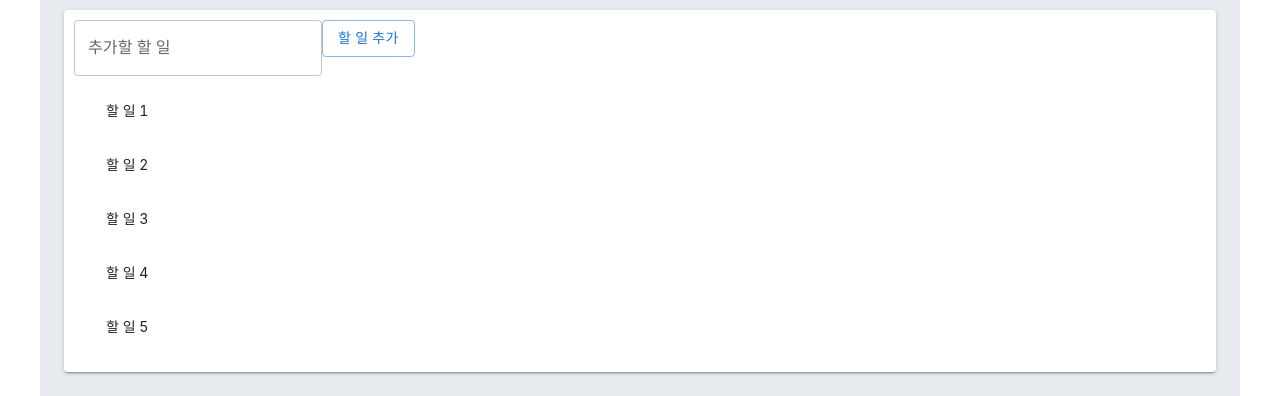
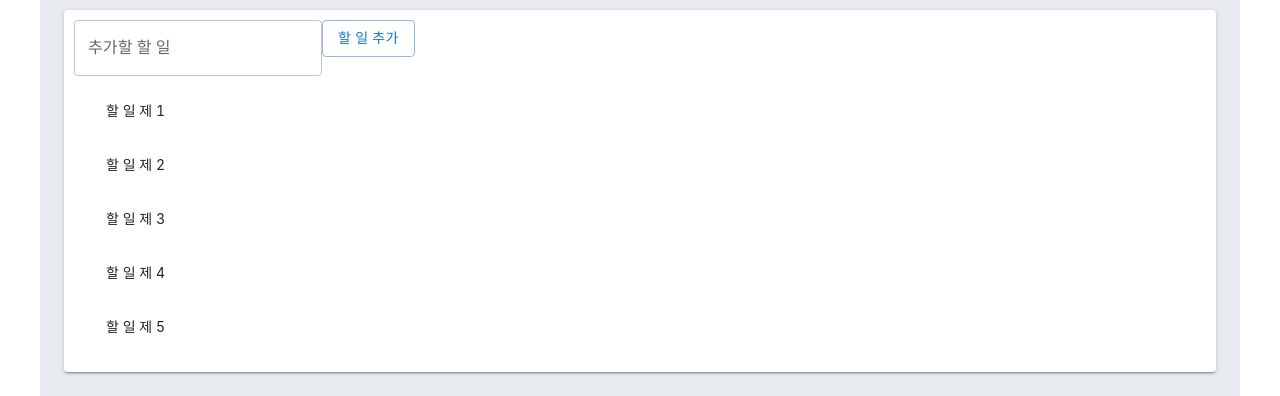
Before and after one commit to yedarm2/redux-practice, a Next.js app: page / in a window 1280 px wide. Shown: the top 396 px of the page. Built offline with nearby package versions, Linux system fonts and the light colour scheme.

Commit message:
redux store 적용 및 목록 가져오기 적용

```diff
--- a/components/TodoList/TodoList.tsx
+++ b/components/TodoList/TodoList.tsx
@@ -2,10 +2,10 @@ import { FC } from 'react';
 
 import { Box, List, ListItem, ListItemButton } from '@mui/material';
 
-import { ITodo } from '../../types';
+import { useTodoList } from '../../hooks/todo';
 
 export const TodoList: FC = () => {
-	const { todoList } = useTodoList();
+	const todoList = useTodoList();
 
 	return (
 		<Box>
@@ -19,32 +19,3 @@ export const TodoList: FC = () => {
 		</Box>
 	);
 };
-
-const useTodoList = () => {
-	const todoList: ITodo[] = [
-		{
-			id: 1,
-			work: '할 일 1',
-		},
-		{
-			id: 2,
-			work: '할 일 2',
-		},
-		{
-			id: 3,
-			work: '할 일 3',
-		},
-		{
-			id: 4,
-			work: '할 일 4',
-		},
-		{
-			id: 5,
-			work: '할 일 5',
-		},
-	];
-
-	return {
-		todoList,
-	};
-};
--- /dev/null
+++ b/hooks/index.ts
@@ -0,0 +1 @@
+export * from './redux';
--- /dev/null
+++ b/hooks/redux.ts
@@ -0,0 +1,10 @@
+import { shallowEqual, useSelector } from 'react-redux';
+
+import { RootState } from '../store';
+
+export const useAppSelector = <State>(getValue: (rootReducer: RootState) => State) => {
+	// todo: unknown으로 나오는 이슈 해결 필요... ㅠㅠ
+	const state = useSelector<RootState>(state => getValue(state), shallowEqual);
+
+	return state as State;
+};
--- /dev/null
+++ b/hooks/todo.ts
@@ -0,0 +1,5 @@
+import { useAppSelector } from './redux';
+
+export const useTodoList = () => {
+	return useAppSelector(rootState => rootState.todo.todoList);
+};
--- a/pages/_app.tsx
+++ b/pages/_app.tsx
@@ -1,8 +1,13 @@
 import type { AppProps } from 'next/app';
 import 'antd/dist/antd.css';
+import { StoreProvider } from '../store';
 
 function App({ Component, pageProps }: AppProps) {
-	return <Component {...pageProps} />;
+	return (
+		<StoreProvider>
+			<Component {...pageProps} />
+		</StoreProvider>
+	);
 }
 
 export default App;
--- a/store/index.tsx
+++ b/store/index.tsx
@@ -2,9 +2,11 @@ import { FC } from 'react';
 import { createStore } from 'redux';
 import { Provider } from 'react-redux';
 
-import { reducer } from './module';
+import { rootReducer } from './module';
 import { middlewareEnhancer } from './middleware';
 
-const store = createStore(reducer, middlewareEnhancer);
+const store = createStore(rootReducer, middlewareEnhancer);
 
 export const StoreProvider: FC = ({ children }) => <Provider store={store}>{children}</Provider>;
+
+export type { RootState } from './module';
--- a/store/module/index.ts
+++ b/store/module/index.ts
@@ -2,6 +2,8 @@ import { combineReducers } from 'redux';
 
 import { reducer as todoReducer } from './todo';
 
-export const reducer = combineReducers({
+export const rootReducer = combineReducers({
 	todo: todoReducer,
 });
+
+export type RootState = ReturnType<typeof rootReducer>;
--- a/store/module/todo.tsx
+++ b/store/module/todo.tsx
@@ -1,4 +1,4 @@
-import { ITodo } from '../types';
+import { ITodo } from '../../types';
 
 import { Action } from '@reduxjs/toolkit';
 
@@ -8,6 +8,29 @@ const initialState: {
 	todoList: [],
 };
 
+initialState.todoList = [
+	{
+		id: 1,
+		work: '할 일 제 1',
+	},
+	{
+		id: 2,
+		work: '할 일 제 2',
+	},
+	{
+		id: 3,
+		work: '할 일 제 3',
+	},
+	{
+		id: 4,
+		work: '할 일 제 4',
+	},
+	{
+		id: 5,
+		work: '할 일 제 5',
+	},
+];
+
 export const reducer = (state = initialState, action: Action) => {
 	switch (action.type) {
 		default:
```
Also changed, not shown: store/todo.tsx (deleted, +0 -16 lines).
